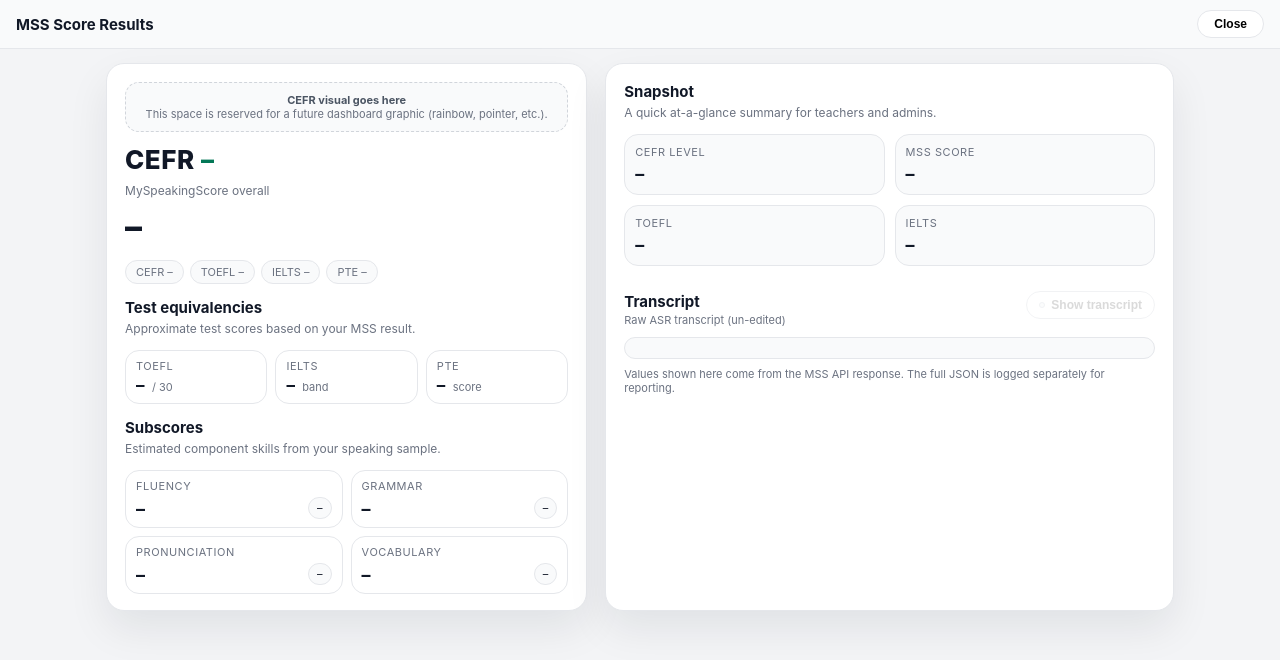
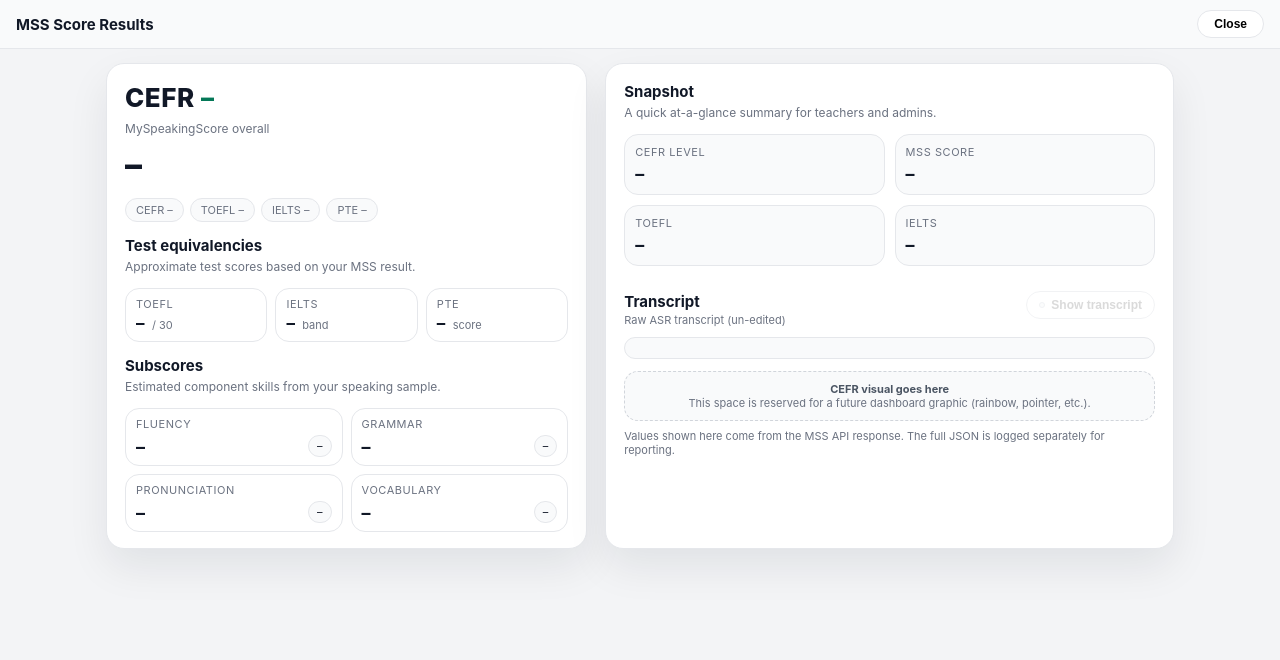
Before and after one commit to christopherhealy/msswidget_dev, a website: page public/Dashboard.html in a window 1280 px wide. Drawn offline with Linux system fonts and the light colour scheme.

Commit message:
dash new

```diff
--- a/public/Dashboard.html
+++ b/public/Dashboard.html
@@ -100,7 +100,7 @@
     border:1px dashed #d1d5db;
     background:#f9fafb;
     padding:10px;
-    margin-bottom:12px;
+    margin-top:12px;
     text-align:center;
     font-size:11px;
     color:var(--muted);
@@ -334,12 +334,6 @@
     <div class="layout">
       <!-- LEFT COLUMN -->
       <section class="card">
-        <!-- Reserved visual container -->
-        <div id="vizShell" class="viz-shell">
-          <strong>CEFR visual goes here</strong><br>
-          This space is reserved for a future dashboard graphic (rainbow, pointer, etc.).
-        </div>
-
         <div class="overall-block">
           <div id="cefrHeadline" class="cefr-headline">
             CEFR <span class="level">–</span>
@@ -462,6 +456,12 @@
           </div>
         </div>
 
+        <!-- RESERVED VISUAL SPACE (bottom-right) -->
+        <div id="vizShell" class="viz-shell">
+          <strong>CEFR visual goes here</strong><br>
+          This space is reserved for a future dashboard graphic (rainbow, pointer, etc.).
+        </div>
+
         <div class="footnote">
           Values shown here come from the MSS API response. The full JSON is logged separately for reporting.
         </div>
@@ -580,14 +580,15 @@
     });
   })();
 
-  // Listen for messages from Widget.html
+  // MESSAGE HANDLER — this is the exact pattern that worked before
   window.addEventListener('message', (ev)=>{
     const d = ev.data;
     if (!d) return;
-    // console.log('[Dashboard] message received:', d);
     if (d.type === 'mss:result' || d.type === 'mss-result' || d.type === 'mssScore'){
+      console.log("📦 Dashboard received message:", JSON.stringify(d, null, 2));
       applyMSS(d.payload || d.result || d);
-    }else if (d.result || d.meta || d.elsa_results || d.received){
+    } else if (d.result || d.meta || d.elsa_results || d.received){
+      // generic fallback – treat whole message as payload
       applyMSS(d);
     }
   });
```
